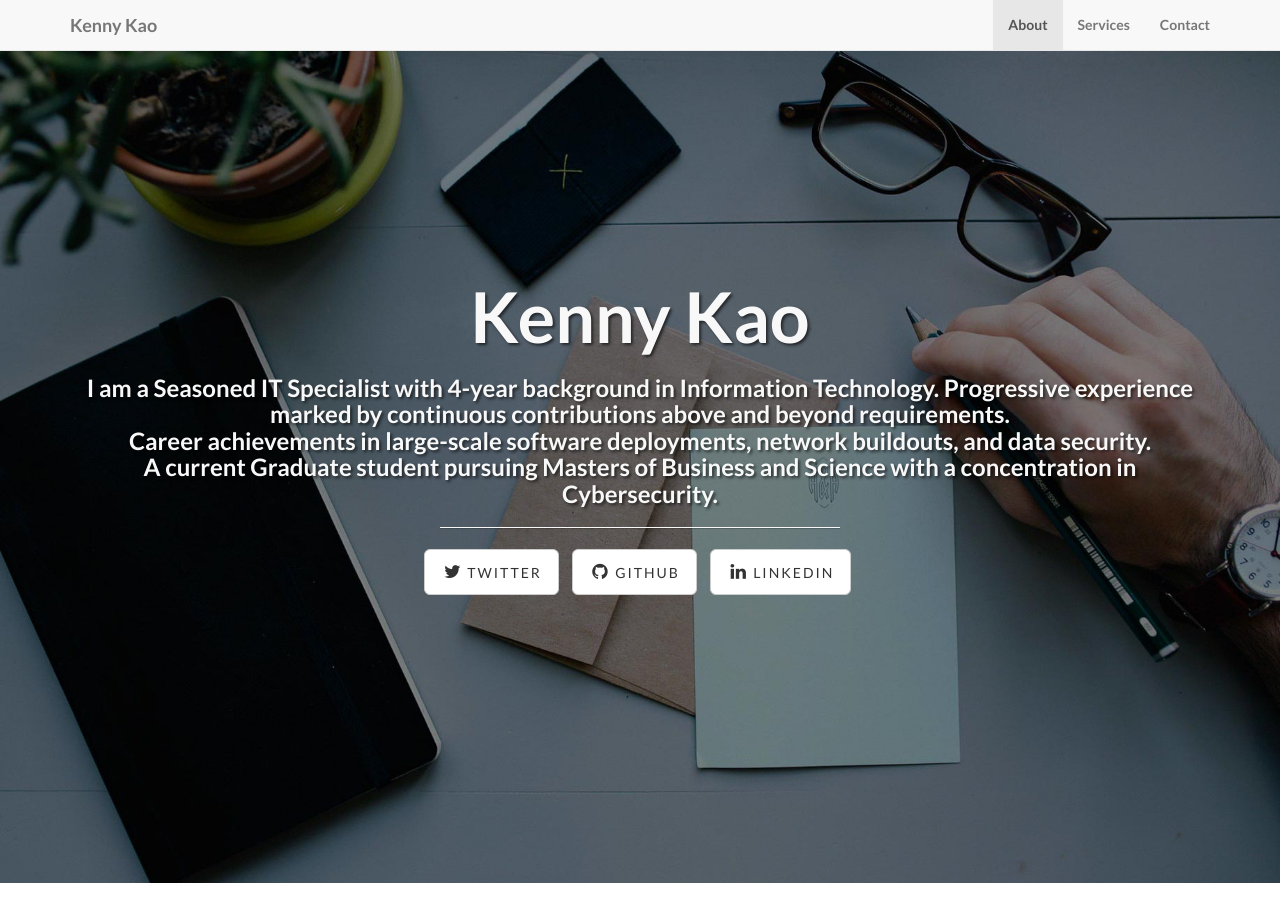
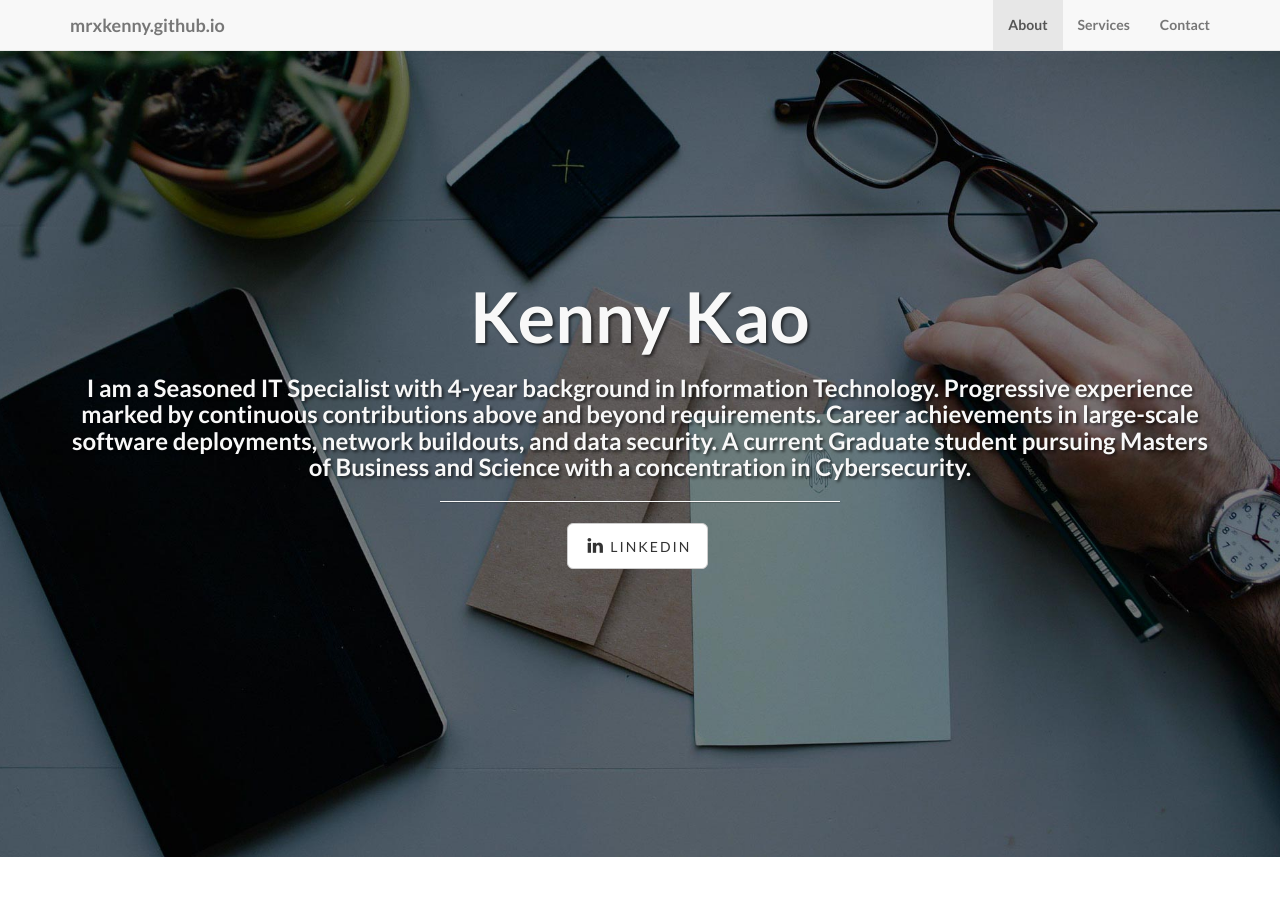
Before and after one commit to mrxkenny/mrxkenny.github.io, a Jekyll site: the page built from index.html, in a window 1280 px wide and 900 px high. Built offline with Jekyll 4.4.1, drawn with Linux system fonts in a browser that asks for light colours; some of the changed text lies outside the part shown.

Commit message:
New changes

```diff
--- a/_config.yml
+++ b/_config.yml
@@ -3,7 +3,7 @@
 # ----------------------- #
 
 url: https://kennykao.me
-title: Kenny Kao
+title:
 email: kennykao1203@gmail.com
 author: Kenny Kao
 description: > # "Kenny Kao's Resume
@@ -11,7 +11,7 @@ description: > # "Kenny Kao's Resume
   head meta (for Google search results) and in your feed.xml site
   description.
 copyright: 'Copyright &copy; 2020 Kenny Kao. All Rights Reserved.'
-credits: 'Credits: Landing Page is a free to use, open source Bootstrap theme created by <a href="http://startbootstrap.com/">Start Bootstrap</a>.'
+credits: 'Credits: Template: Landing Page. Github Pages'
 
 # ----------------------- #
 #    Jekyll & Plugins     #
@@ -26,9 +26,5 @@ permalink: pretty
 # ----------------------- #
 
 social:
-  - title: twitter
-    url: https://twitter.com/SBootstrap
-  - title: github
-    url: https://github.com/IronSummitMedia/startbootstrap
   - title: linkedin
-    url:
+    url: https://www.linkedin.com/in/kennykao/
--- a/index.html
+++ b/index.html
@@ -1,5 +1,5 @@
 ---
 layout: default
 title: Kenny Kao
-subTitle: I am a Seasoned IT Specialist with 4-year background in Information Technology. Progressive experience marked by continuous contributions above and beyond requirements. <br> Career achievements in large-scale software deployments, network buildouts, and data security.  <br> A current Graduate student pursuing Masters of Business and Science with a concentration in Cybersecurity.
+subTitle: I am a Seasoned IT Specialist with 4-year background in Information Technology. Progressive experience marked by continuous contributions above and beyond requirements. Career achievements in large-scale software deployments, network buildouts, and data security. A current Graduate student pursuing Masters of Business and Science with a concentration in Cybersecurity.
 ---
```
